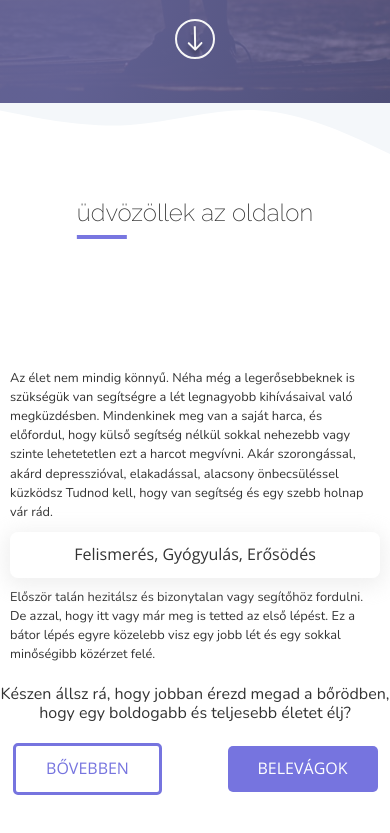
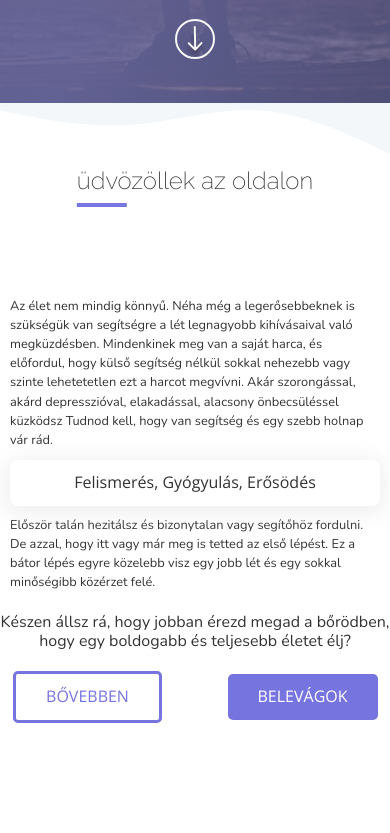
Before and after one commit to attilagyoriid/linda-novai-personal-coach-site, a plain HTML site: page index.html in a window 390 px wide. Shown: the part 741-1574 px from the top of the page. Drawn offline with nearby package versions, Linux system fonts and the light colour scheme; no server answers.

Commit message:
margin adjustment

```diff
--- a/css/style.css
+++ b/css/style.css
@@ -160,7 +160,7 @@ nav a:hover {
   display: block;
   position: absolute;
   transform: translateX(-50%);
-  margin-top: 6rem;
+  margin-top: 4rem;
   left: 50%;
   top: 0;
   font-family: "Raleway", Helvetica, sans-serif;
@@ -623,7 +623,7 @@ nav a:hover {
     left: 0px;
   }
   .welcome .content {
-    margin-top: 120px;
+    margin-top: 80px;
   }
   .glass-box {
     margin: 0;
```
